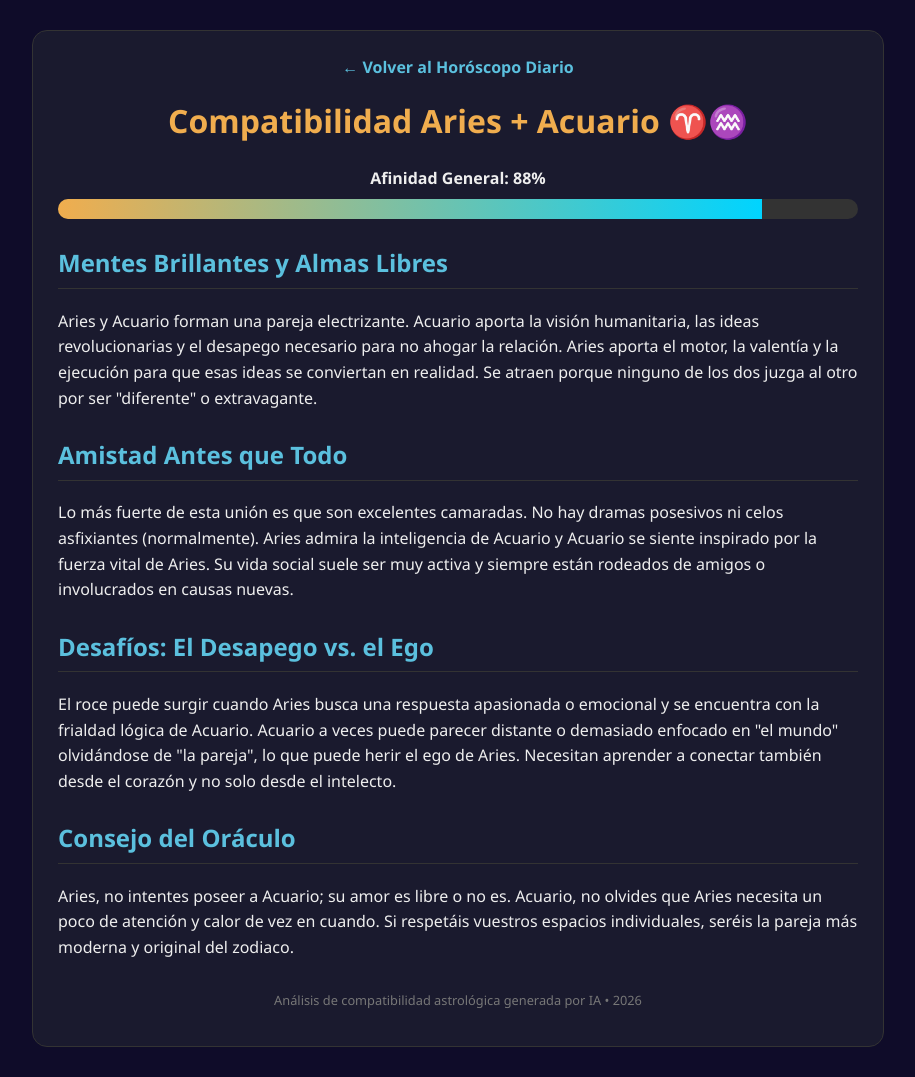
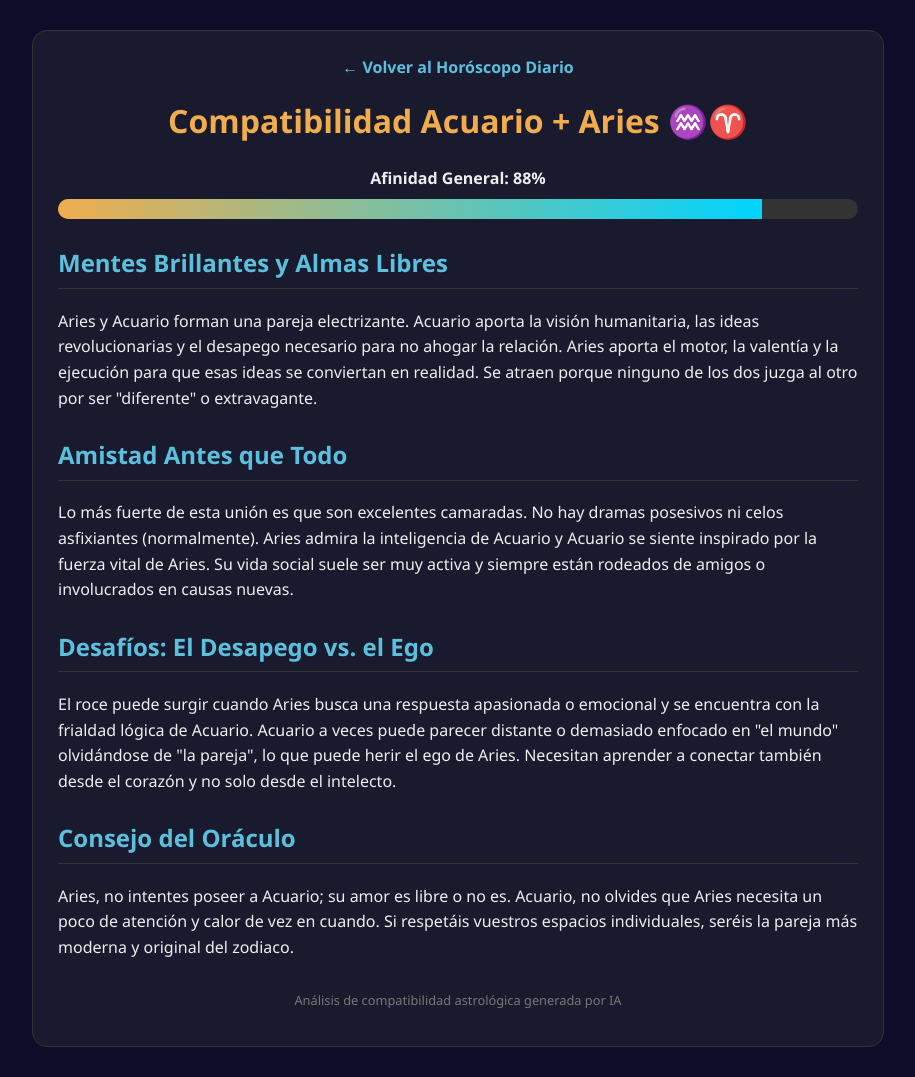
Before and after one commit to Clavivs/horoscopo, a website: page acuario-aries.html in a window 1280 px wide. Shown: the whole page, without its empty margins (182-1097 px from the left). Drawn offline with Linux system fonts and the light colour scheme.

Commit message:
Swap Aries and Acuario in compatibility title and header

```diff
--- a/aries-acuario.html
+++ b/acuario-aries.html
@@ -3,7 +3,7 @@
 <head>
   <meta charset="UTF-8">
   <meta name="viewport" content="width=device-width, initial-scale=1.0">
-  <title>Compatibilidad: Aries + Acuario</title>
+  <title>Compatibilidad: Acuario + Aries </title>
   <style>
     body { font-family: 'Segoe UI', sans-serif; margin: 0; background-color: #0f0c29; color: #eee; }
     .container { max-width: 800px; margin: 30px auto; padding: 25px; background: #1a1a2e; border-radius: 15px; border: 1px solid #333; }
@@ -22,7 +22,7 @@
   <div class="container">
     <a href="index.html" class="back-link">← Volver al Horóscopo Diario</a>
 
-    <h1>Compatibilidad Aries + Acuario ♈♒</h1>
+    <h1>Compatibilidad Acuario + Aries ♒♈</h1>
 
     <div class="score-container">
       <strong>Afinidad General: 88%</strong>
@@ -51,7 +51,7 @@
       <p>Aries, no intentes poseer a Acuario; su amor es libre o no es. Acuario, no olvides que Aries necesita un poco de atención y calor de vez en cuando. Si respetáis vuestros espacios individuales, seréis la pareja más moderna y original del zodiaco.</p>
     </div>
 
-    <p class="footer">Análisis de compatibilidad astrológica generada por IA • 2026</p>
+    <p class="footer">Análisis de compatibilidad astrológica generada por IA</p>
   </div>
 </body>
 </html>
```
